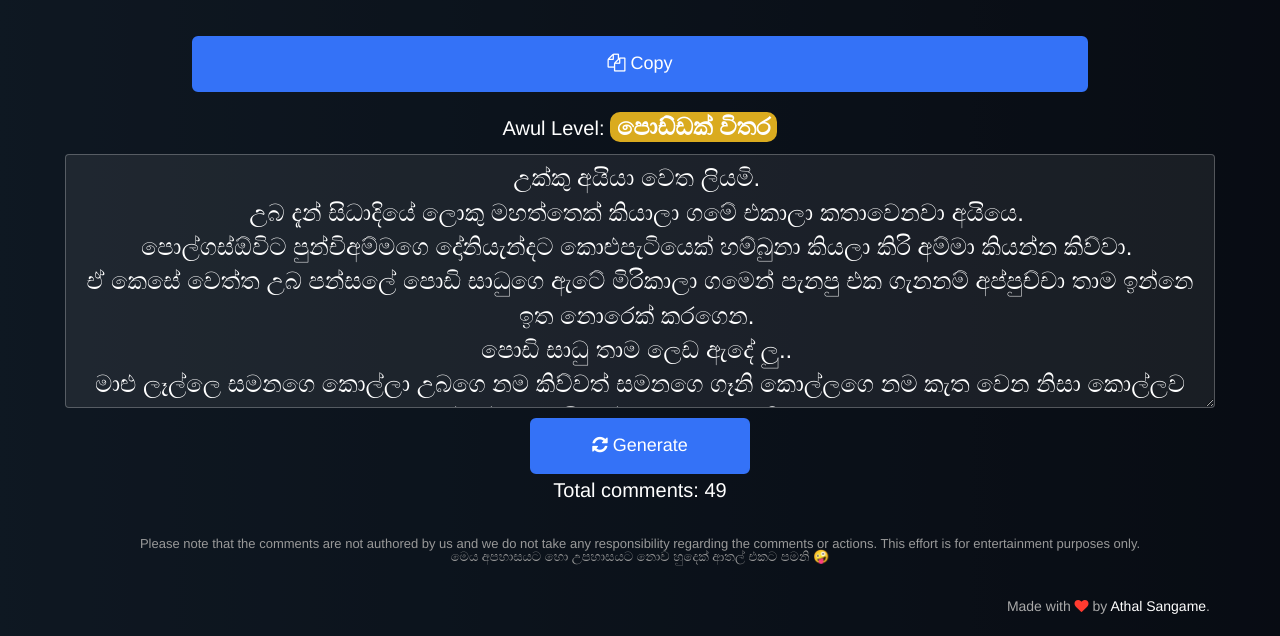
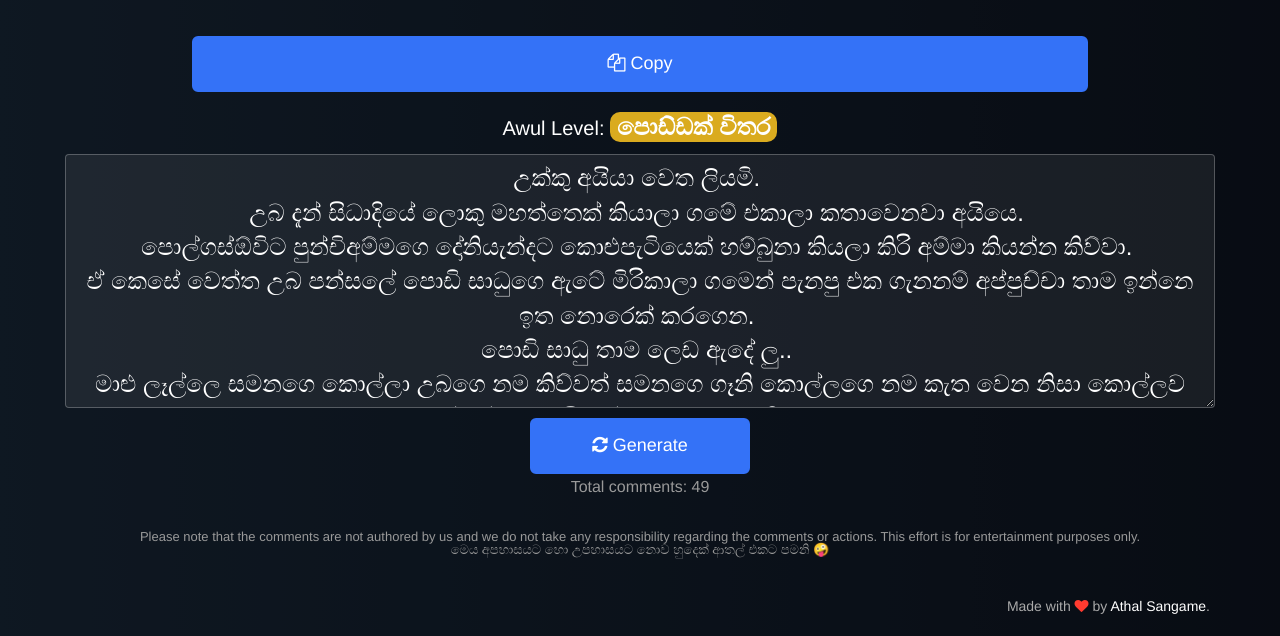
Before and after one commit to athal-sangame/comment-generator, a plain HTML site: page index.html in a window 1280 px wide. Shown: the part 164-800 px from the top of the page. Drawn offline with Linux system fonts and the light colour scheme.

Commit message:
updated font size for total

```diff
--- a/index.html
+++ b/index.html
@@ -66,7 +66,7 @@
           <textarea readonly id="athal-text" class="form-control transparent" rows="7" style="margin-top:10px;"></textarea>
           <button style="margin-top:10px" class="btn btn-primary btn-fill btn-lg" onclick="loadRandomComment()"><i class="fa fa-refresh"></i>
             Generate</button>
-            <p style="color:white;font-size: 20px;">Total comments: <span id="athal-comments-count"></span></p>
+            <p class="text-muted" style="font-size: 16px;">Total comments: <span id="athal-comments-count"></span></p>
         </div>
         <div class="row" style="padding: 20px;">
           <p class="text-muted" style="font-size: 13px; line-height: 1;">
```
